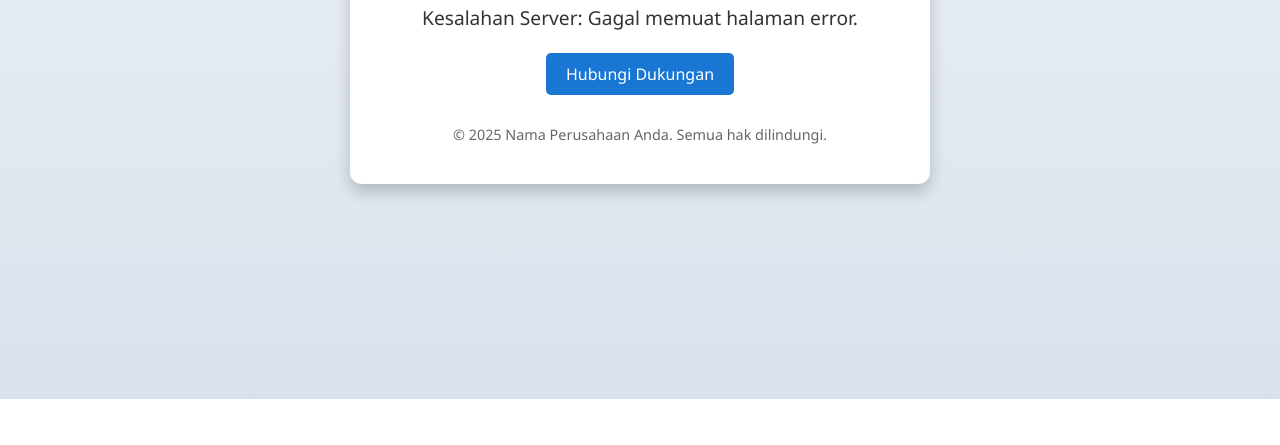
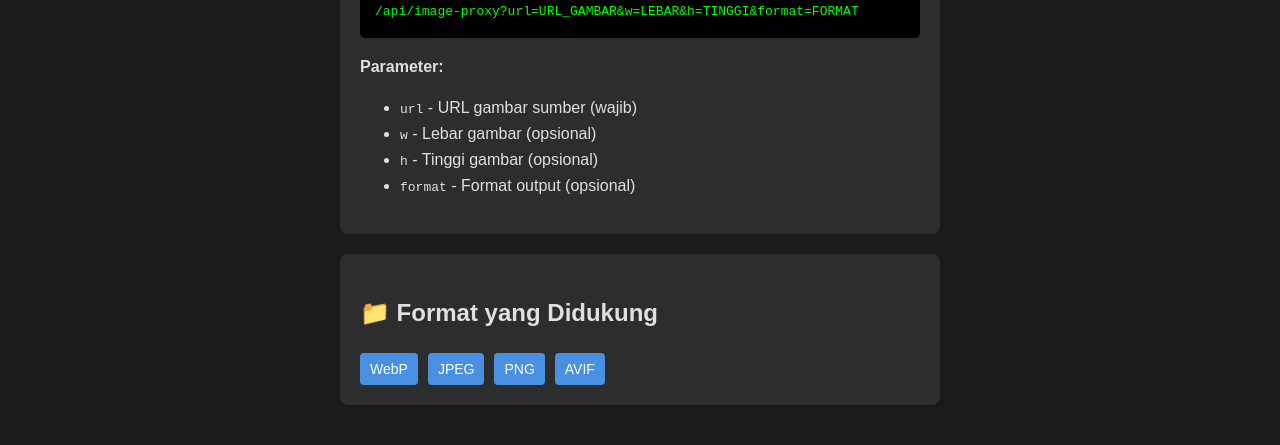
Before and after one commit to imgview/api, a website: page api/index.html in a window 1280 px wide. Shown: the part 401-846 px from the top of the page. Before the commit the page ends 800 px from the top, so only its background shows below. Drawn offline with Linux system fonts and the light colour scheme.

Commit message:
Update index.html

```diff
--- a/api/index.html
+++ b/api/index.html
@@ -1,118 +1,147 @@
 <!DOCTYPE html>
-<html lang="id">
+<html>
 <head>
-  <meta charset="UTF-8">
+    <title>Image Proxy API</title>
     <meta name="viewport" content="width=device-width, initial-scale=1.0">
-  <title>Kesalahan Permintaan</title>
     <style>
         body {
-      font-family: 'Segoe UI', Arial, sans-serif;
+            font-family: Arial, sans-serif;
+            background: #1a1a1a;
+            color: #e0e0e0;
             margin: 0;
-      padding: 0;
-      background: linear-gradient(to bottom, #f0f4f8, #d9e2ec);
-      display: flex;
-      justify-content: center;
-      align-items: center;
-      min-height: 100vh;
-      color: #333;
+            padding: 20px;
+            line-height: 1.6;
         }
         .container {
-      background-color: #fff;
-      padding: 40px;
-      border-radius: 12px;
-      box-shadow: 0 8px 16px rgba(0, 0, 0, 0.2);
-      text-align: center;
-      max-width: 500px;
-      width: 90%;
+            max-width: 600px;
+            margin: 0 auto;
         }
         h1 {
-      color: #d32f2f;
-      font-size: 2em;
+            color: #4a90e2;
+            text-align: center;
+            margin-bottom: 30px;
+        }
+        .section {
+            background: #2d2d2d;
+            padding: 20px;
+            margin-bottom: 20px;
+            border-radius: 8px;
+        }
+        .ip-address {
+            font-size: 18px;
+            font-weight: bold;
+            color: #4a90e2;
+            word-break: break-all;
+        }
+        .code {
+            background: #000;
+            color: #00ff00;
+            padding: 15px;
+            border-radius: 5px;
+            font-family: monospace;
+            overflow-x: auto;
+            margin: 10px 0;
+        }
+        .formats {
+            display: flex;
+            flex-wrap: wrap;
+            gap: 10px;
+            margin-top: 10px;
+        }
+        .format-tag {
+            background: #4a90e2;
+            color: white;
+            padding: 5px 10px;
+            border-radius: 4px;
+            font-size: 14px;
+        }
+        .rate-limit {
+            text-align: center;
+            background: #d23b3b;
+            color: white;
+            padding: 20px;
+            border-radius: 8px;
             margin-bottom: 20px;
         }
-    p {
-      font-size: 1.2em;
-      line-height: 1.5;
-      margin-bottom: 20px;
-      display: none;
+        .minutes {
+            font-size: 24px;
+            font-weight: bold;
+            color: #fff;
         }
-    .icon {
-      font-size: 3em;
-      color: #d32f2f;
-      margin-bottom: 20px;
-    }
-    .button {
-      display: inline-block;
-      padding: 10px 20px;
-      background-color: #1976d2;
-      color: white;
-      text-decoration: none;
-      border-radius: 5px;
-      font-size: 1em;
-      transition: background-color 0.3s;
-    }
-    .button:hover {
-      background-color: #1565c0;
-    }
-    .footer {
-      margin-top: 30px;
-      font-size: 0.9em;
-      color: #666;
-    }
-    .error-missing-url.active { display: block; }
-    .error-rate-limit.active { display: block; font-weight: bold; }
-    .error-invalid-url.active { display: block; font-style: italic; }
-    .error-fetch-failed.active { display: block; }
-    .error-server.active { display: block; }
     </style>
 </head>
 <body>
     <div class="container">
-    <div class="icon">⚠️</div>
-    <h1 id="title">Kesalahan Permintaan</h1>
-    <p class="error-rate-limit">Maaf, Anda telah mencapai batas maksimum <span id="maxRequests">1</span> permintaan per jam. Silakan coba lagi dalam <span id="remainingMinutes">X</span> menit.</p>
-    <p class="error-missing-url">url parameter hilang, silahkan masukkan parameter. Request anda tersisa: <strong><span id="remainingRequests">X</span></strong> dari <span id="maxRequestsMissing">1</span> permintaan per jam.</p>
-    <p class="error-invalid-url">URL yang diberikan tidak valid: <span id="invalidUrl">URL</span>. Pastikan URL dimulai dengan http:// atau https://.</p>
-    <p class="error-fetch-failed">Terjadi kesalahan saat mencoba mengambil data dari URL. Pesan kesalahan: <span id="errorMessage">Unknown</span>.</p>
-    <p class="error-server">Kesalahan Server: Gagal memuat halaman error.</p>
-    <a href="/support" class="button">Hubungi Dukungan</a>
-    <div class="footer">
-      &copy; 2025 Nama Perusahaan Anda. Semua hak dilindungi.
+        <h1>🖼️ Image Proxy API</h1>
+
+        <div id="content">
+            <!-- Content will be populated by JavaScript -->
         </div>
     </div>
+
     <script>
-    const errorType = document.querySelector('meta[name="error-type"]')?.content || 'server';
-    const maxRequests = document.querySelector('meta[name="max-requests"]')?.content || '1';
-    const remainingMinutes = document.querySelector('meta[name="remaining-minutes"]')?.content || 'X';
-    const remainingRequests = document.querySelector('meta[name="remaining-requests"]')?.content || 'X';
-    const invalidUrl = document.querySelector('meta[name="invalid-url"]')?.content || 'URL';
-    const errorMessage = document.querySelector('meta[name="error-message"]')?.content || 'Unknown';
+        // Get URL parameters
+        const urlParams = new URLSearchParams(window.location.search);
+        const type = urlParams.get('type');
+        const clientIP = urlParams.get('clientIP');
+        const minutesLeft = urlParams.get('minutesLeft');
+        const maxRequests = urlParams.get('maxRequests');
+        const whitelisted = urlParams.get('whitelisted');
+        const remaining = urlParams.get('remaining');
+        const resetAt = urlParams.get('resetAt');
 
-    const titleElement = document.getElementById('title');
-    const messages = document.querySelectorAll('p');
-    messages.forEach(msg => msg.classList.remove('active'));
+        const contentDiv = document.getElementById('content');
 
-    if (errorType === 'rate-limit') {
-      titleElement.textContent = 'Batas Permintaan Tercapai';
-      document.querySelector('.error-rate-limit').classList.add('active');
-      document.getElementById('maxRequests').textContent = maxRequests;
-      document.getElementById('remainingMinutes').textContent = remainingMinutes;
-    } else if (errorType === 'missing-url') {
-      titleElement.textContent = 'Parameter URL Hilang';
-      document.querySelector('.error-missing-url').classList.add('active');
-      document.getElementById('remainingRequests').textContent = remainingRequests;
-      document.getElementById('maxRequestsMissing').textContent = maxRequests;
-    } else if (errorType === 'invalid-url') {
-      titleElement.textContent = 'Format URL Tidak Valid';
-      document.querySelector('.error-invalid-url').classList.add('active');
-      document.getElementById('invalidUrl').textContent = invalidUrl;
-    } else if (errorType === 'fetch-failed') {
-      titleElement.textContent = 'Gagal Mengambil Data';
-      document.querySelector('.error-fetch-failed').classList.add('active');
-      document.getElementById('errorMessage').textContent = errorMessage;
+        if (type === 'rate-limit') {
+            // Rate limit page
+            contentDiv.innerHTML = `
+                <div class="rate-limit">
+                    <h2>⏰ Akses Terbatas</h2>
+                    <p class="try">Coba lagi dalam <span class="minutes">${minutesLeft}</span> Menit</p>
+                </div>
+                <div class="section">
+                    <p><strong>IP Anda:</strong> <span class="ip-address">${clientIP}</span></p>
+                    <p><strong>Sisa request:</strong> 0</p>
+                    <p><strong>Limit:</strong> ${maxRequests} request per jam</p>
+                </div>
+            `;
         } else {
-      titleElement.textContent = 'Kesalahan Server';
-      document.querySelector('.error-server').classList.add('active');
+            // Info page (default)
+            contentDiv.innerHTML = `
+                <!-- IP Address -->
+                <div class="section">
+                    <h2>🌐 IP Address Anda</h2>
+                    <div class="ip-address">${clientIP || 'Tidak terdeteksi'}</div>
+                    ${whitelisted ? '<p><strong>Status:</strong> ✅ Whitelisted</p>' : ''}
+                    ${remaining ? `<p><strong>Sisa Request:</strong> ${remaining}</p>` : ''}
+                </div>
+
+                <!-- Cara Penggunaan -->
+                <div class="section">
+                    <h2>🚀 Cara Penggunaan</h2>
+                    <div class="code">
+                        /api/image-proxy?url=URL_GAMBAR&w=LEBAR&h=TINGGI&format=FORMAT
+                    </div>
+                    <p><strong>Parameter:</strong></p>
+                    <ul>
+                        <li><code>url</code> - URL gambar sumber (wajib)</li>
+                        <li><code>w</code> - Lebar gambar (opsional)</li>
+                        <li><code>h</code> - Tinggi gambar (opsional)</li>
+                        <li><code>format</code> - Format output (opsional)</li>
+                    </ul>
+                </div>
+
+                <!-- Format yang Didukung -->
+                <div class="section">
+                    <h2>📁 Format yang Didukung</h2>
+                    <div class="formats">
+                        <span class="format-tag">WebP</span>
+                        <span class="format-tag">JPEG</span>
+                        <span class="format-tag">PNG</span>
+                        <span class="format-tag">AVIF</span>
+                    </div>
+                </div>
+            `;
         }
     </script>
 </body>
```
Lines whose indentation alone changed are shown as unchanged.
